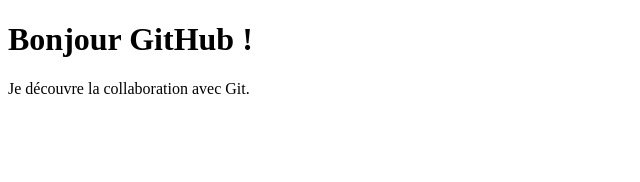
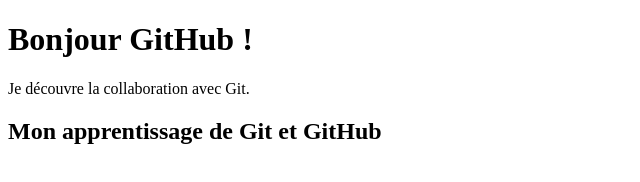
Before and after one commit to joel3-stack/Travail-GC, a plain HTML site: page index2.html in a window 1280 px wide. Shown: the whole page, without its empty margins (0-640 px from the left). Drawn offline with Linux system fonts and the light colour scheme.

Commit message:
ajout du second titre

```diff
--- a/index2.html
+++ b/index2.html
@@ -6,5 +6,6 @@
 <body>
     <h1>Bonjour GitHub !</h1>
     <p>Je découvre la collaboration avec Git.</p>
+    <h2>Mon apprentissage de Git et GitHub</h2>
 </body>
 </html>
```
